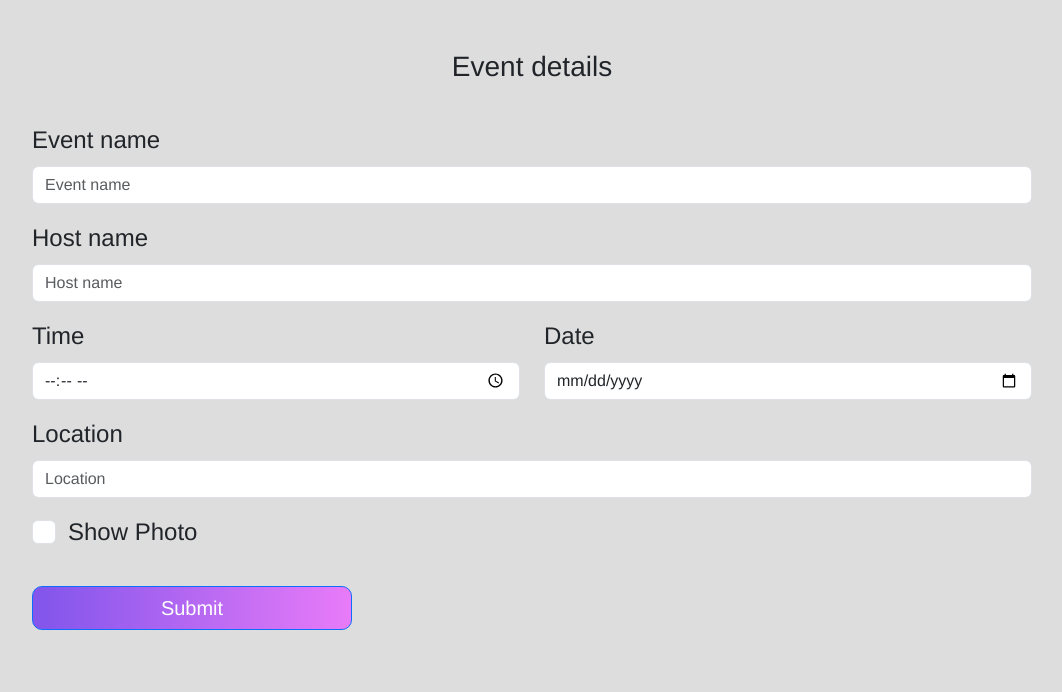
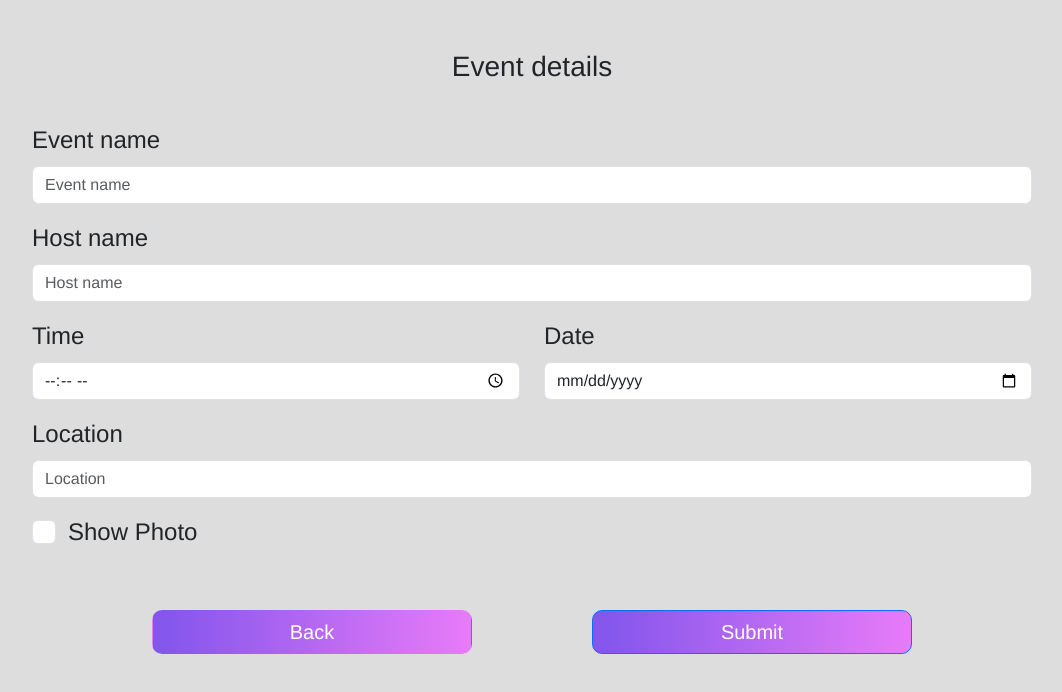
Before and after one commit to Ik3nna/Envited, a React (Create React App) app: page /create in a window 1280 px wide. Shown: the top 692 px of the page, without its empty margins (108-1170 px from the left). Built offline with nearby package versions, Linux system fonts and the light colour scheme.

Commit message:
Vmplementation of buttons

```diff
--- a/src/create.js
+++ b/src/create.js
@@ -1,4 +1,4 @@
-import React, { useState } from "react";
+import React, { useState, useRef } from "react";
 import { Link } from "react-router-dom";
 import { Button, Col, Row, Form } from "react-bootstrap";
 import { useGlobalContext } from "./context";
@@ -19,6 +19,8 @@ const Create = ()=> {
         agree: false,
         date: ""
     });
+    const nextBtn = useRef(null);
+    const submit = useRef(null);
 
     const handleSubmit = (event) => {
         event.preventDefault();
@@ -28,7 +30,9 @@ const Create = ()=> {
             alert("Please ensure you fill in the right details")
             event.stopPropagation();
         } else {
-            alert("Your responses have been saved")
+            alert("Your responses have been saved");
+            nextBtn.current.style.display = "block";
+            submit.current.style.display = "none";
         }
 
         setValidated(true);
@@ -41,6 +45,8 @@ const Create = ()=> {
             time: time,
             date: date
         }
+
+        // new list should be posted to a resource and consumed in the "/event"
     }
 
 
@@ -126,10 +132,19 @@ const Create = ()=> {
                     />
                 </Form.Group>
 
+                <div className="btn-container">
+                    <Link to="/" className="btn back">
+                        Back
+                    </Link>
 
-                <Button type="submit" className="btn">
-                    Submit
-                </Button>
+                    <Button type="submit" ref={submit} className="submit">
+                        Submit
+                    </Button>
+
+                    <Link to="/event" className="btn" ref={nextBtn} style={{ display: "none" }}>
+                        Next
+                    </Link>
+                </div>
             </Form>
         </section>
     );
--- a/src/index.css
+++ b/src/index.css
@@ -96,7 +96,7 @@ code {
   margin-top: 40px;
 }
 .back, .submit {
-  margin-right: 50px;
+  margin-right: 0px;
 }
 
 
```
